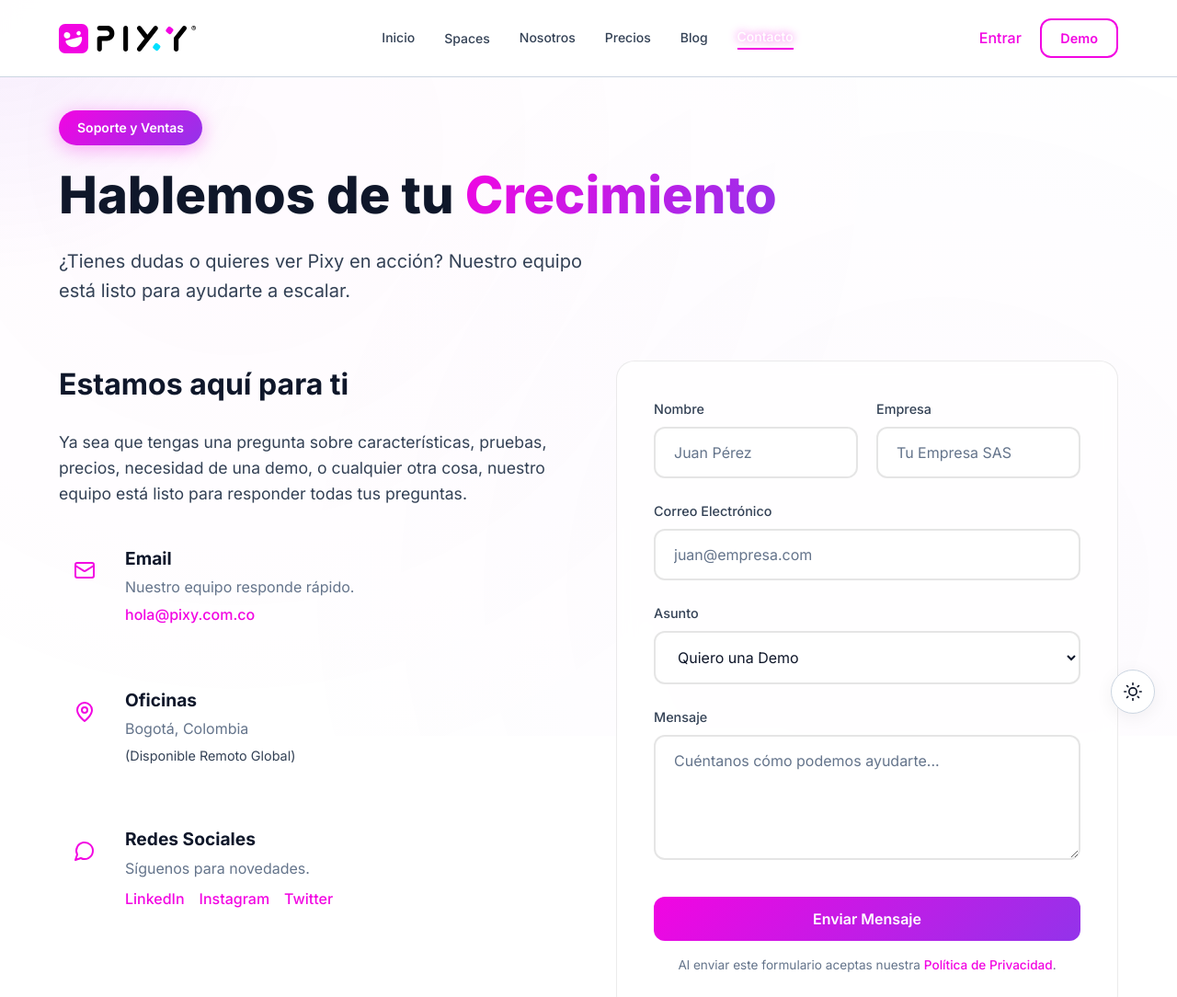
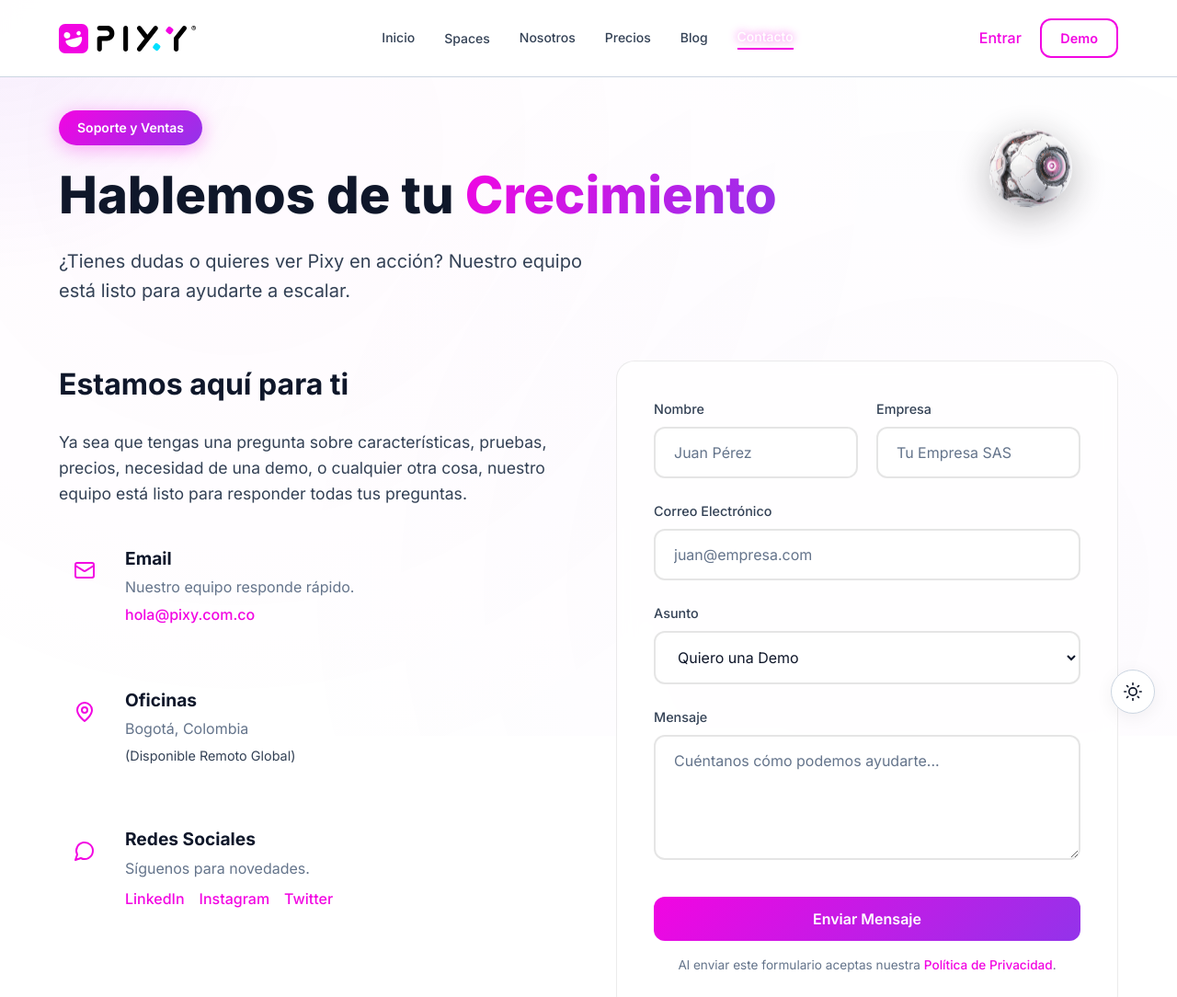
Before and after one commit to ChristianGroove/pixy-website, a plain HTML site: page contact.html in a window 1280 px wide. Shown: the top 1084 px of the page at 92% size. Drawn offline with Linux system fonts and the light colour scheme.

Commit message:
feat: floating droid animation

```diff
--- a/contact.html
+++ b/contact.html
@@ -81,13 +81,15 @@
 
     <main class="container" style="padding-bottom: 80px; align-items: flex-start; text-align: left;">
 
-        <header style="text-align: left; margin-bottom: 60px; width: 100%;">
+        <header style="text-align: left; margin-bottom: 60px; width: 100%; position: relative;">
             <div class="badge">Soporte y Ventas</div>
             <h1 style="font-size: 3.5rem; line-height: 1.1; margin-bottom: 24px;">Hablemos de tu <span
                     class="gradient-text">Crecimiento</span></h1>
             <p class="subtitle" style="margin: 0; max-width: 600px;">¿Tienes dudas o quieres ver Pixy en acción? Nuestro
                 equipo está listo para ayudarte a
                 escalar.</p>
+            <img src="assets/droid.png" class="floating-droid" style="top: 20px; right: 50px; width: 90px; z-index: -1;"
+                alt="">
         </header>
 
         <div class="grid-2-feature" style="align-items: start;">
--- a/css/components.css
+++ b/css/components.css
@@ -1489,8 +1489,31 @@
 }
 
 /* ============================================
-   ARTICLE DETAIL PAGE STYLES
-   ============================================ */
+   FLOATING DROID
+   ============================================ */
+.floating-droid {
+    position: absolute;
+    width: 80px;
+    height: auto;
+    z-index: 0;
+    opacity: 0.9;
+    pointer-events: none;
+    animation: float-y 6s ease-in-out infinite;
+    filter: drop-shadow(0 10px 20px rgba(0, 0, 0, 0.3));
+}
+
+@keyframes float-y {
+
+    0%,
+    100% {
+        transform: translateY(0);
+    }
+
+    50% {
+        transform: translateY(-20px);
+    }
+}
+
 .article-hero {
     position: relative;
     padding: 160px 0 60px;
```
Also changed, not shown: about.html (+2 -0 lines), features.html (+2 -0 lines), pricing.html (+2 -0 lines), assets/droid.png (added), personalizado/astro1.png (added), personalizado/astro2.png (added), personalizado/astro3.png (added), personalizado/astro4.png (added), personalizado/droid.png (added).
